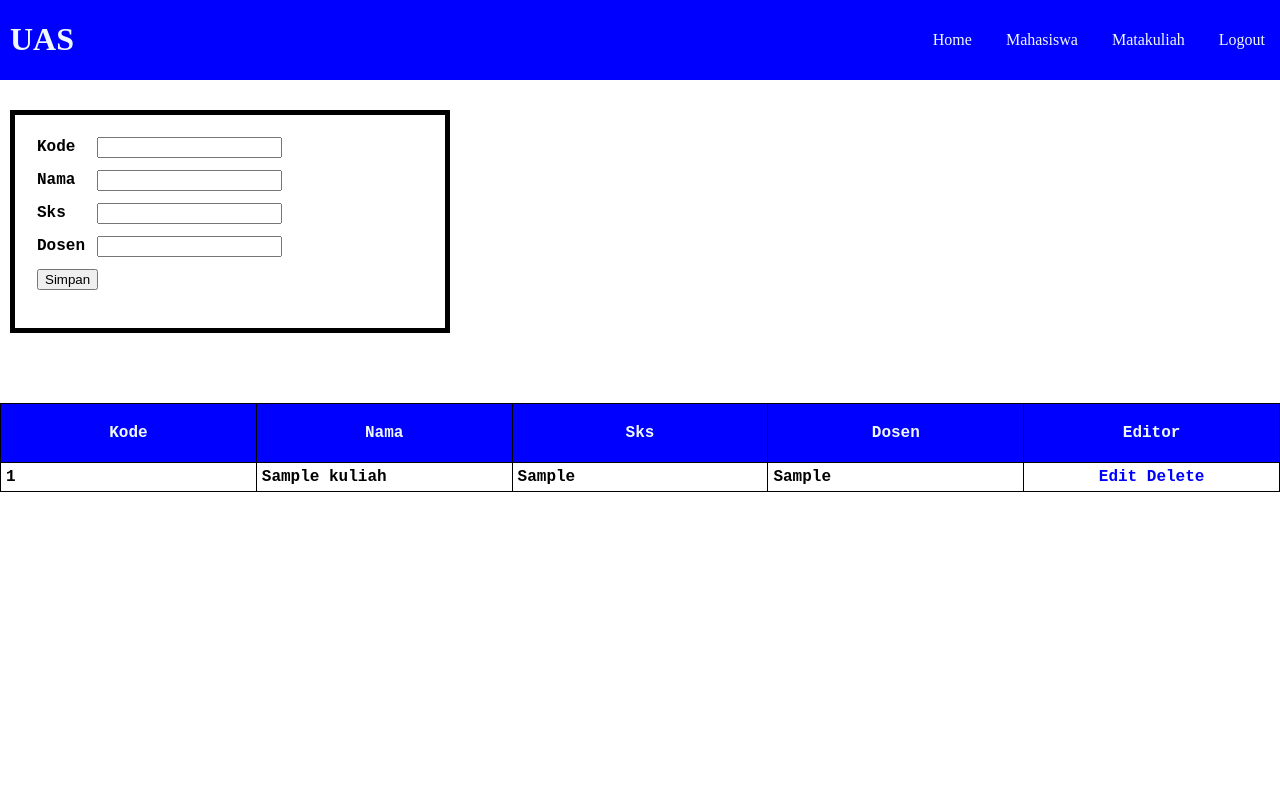
After one commit to Dhaboav/web-login, a PHP site: page /konten/matkul.php in a window 1280 px wide. The commit adds this page. Run offline with PHP 8.4, Linux system fonts and the light colour scheme; the visitor is signed in with stand-in values (Sample User, id 1); tables that the repository leaves empty or names only in its code hold one stand-in row (values such as "Sample post").

Commit message:
add matkul, mhs plus update index+readme

```diff
--- /dev/null
+++ b/login_page/konten/matkul.php
@@ -0,0 +1,201 @@
+<?php
+session_start();
+
+$link = mysqli_connect('localhost', 'root', '12345678', 'uas');
+if (isset($_GET['logout'])) {
+    session_unset();
+    session_destroy();
+    header('Location: ../login.php');
+    exit;
+}
+
+if (isset($_SESSION['userID'])) {
+    $userID = $_SESSION['userID'];
+} else {
+    header('Location: ../login.php');
+    exit;
+}
+
+if (isset($_POST['simpan'])) {
+    $id = $_POST['id-kelas'];
+    $kelas = $_POST['nama'];
+    $sks = $_POST['sks'];
+    $dosen = $_POST['dosen'];
+    mysqli_query($link, "INSERT INTO `mata_kuliah` (`id_matakuliah`, `nama_matakuliah`, `sks`, `dosen_pengampu`) VALUES ('$id', '$kelas', '$sks', '$dosen')");
+    echo "<meta http-equiv='refresh' content='0; url=matkul.php'>";
+
+} elseif (isset($_GET['hapus'])) {
+    $id = $_GET['id'];
+    mysqli_query($link, "DELETE FROM `mata_kuliah` WHERE id_matakuliah='$id'");
+    echo "<meta http-equiv='refresh' content='0; url=matkul.php'>";
+
+} elseif (isset($_POST['edit'])) {
+    $id = $_POST['id-kelas'];
+    $kelas = $_POST['nama'];
+    $sks = $_POST['sks'];
+    $dosen = $_POST['dosen'];
+    mysqli_query($link, "UPDATE `mata_kuliah` SET `nama_matakuliah`='$kelas', `sks`='$sks', `dosen_pengampu`='$dosen' WHERE `id_matakuliah`='$id'");
+    echo "<meta http-equiv='refresh' content='0; url=matkul.php'>";
+}
+?>
+
+<html>
+<head>
+    <title>Mata Kuliah</title>
+    <link rel="stylesheet" href="style.css">
+    <style>
+        .form_matakuliah {
+            margin-top: 30px;
+            margin-left: 10px;
+            border: 5px solid black;
+            width: 400px;
+            padding: 15px;
+        }
+
+        .data_matkul {
+            display: flex;
+            text-align: center;
+            padding-top: 20px;
+            padding-bottom: 20px;
+            margin-top: 50px;
+        }
+
+        .data_matkul table {
+            font-family: 'Courier New', Courier, monospace;
+            border-collapse: collapse;
+            width: 100%;
+            table-layout: fixed;
+        }
+
+        .data_matkul td,
+        .data_matkul th {
+            border: 1px solid black;
+        }
+
+        .data_matkul th {
+            padding: 20px;
+            background-color: blue;
+            color: aliceblue;
+        }
+
+        .data_matkul a {
+            text-decoration: none;
+            color: blue;
+        }
+
+        .data_matkul a:hover {
+            text-decoration: none;
+            color: red;
+        }
+
+        .centered_cell {
+            text-align: center;
+            vertical-align: middle;
+            padding: 0 10px;
+        }
+    </style>
+</head>
+<body>
+    <div class="header">
+        <h1>UAS</h1>
+        <div class="links">
+            <a href="index.php">Home</a>
+            <a href="mhs.php">Mahasiswa</a>
+            <a href="matkul.php">Matakuliah</a>
+            <a href="?logout=1">Logout</a>
+        </div>
+    </div>
+    <?php
+    if (isset($_GET['ubah'])) {
+        $id = $_GET['kode'];
+        $sql = "SELECT * FROM mata_kuliah WHERE id_matakuliah='$id'";
+        $data = mysqli_fetch_assoc(mysqli_query($link, $sql));
+        echo "
+    <div class='form_matakuliah'>
+        <form action='matkul.php' method='POST'>
+            <table>
+                <tr>
+                    <td>Kode</td>
+                    <td><input type='text' name='id-kelas' value='{$data['id_matakuliah']}'></td>
+                </tr>
+                <tr>
+                    <td>Nama</td>
+                    <td><input type='text' name='nama' value='{$data['nama_matakuliah']}'></td>
+                </tr>
+                <tr>
+                    <td>Sks</td>
+                    <td><input type='number' name='sks' value='{$data['sks']}'></td>
+                </tr>
+                <tr>
+                    <td>Dosen</td>
+                    <td><input type='text' name='dosen' value='{$data['dosen_pengampu']}'></td>
+                </tr>
+                <tr>
+                    <td colspan='2'><input type='submit' name='edit' value='Simpan'></td>
+                </tr>
+            </table>
+        </form>
+    </div>";
+    } else {
+    ?>
+    <div class="form_matakuliah">
+        <form action="matkul.php" method="POST">
+            <table>
+                <tr>
+                    <td>Kode</td>
+                    <td><input type="text" name='id-kelas'></td>
+                </tr>
+                <tr>
+                    <td>Nama</td>
+                    <td><input type="text" name='nama'></td>
+                </tr>
+                <tr>
+                    <td>Sks</td>
+                    <td><input type="number" name='sks'></td>
+                </tr>
+                <tr>
+                    <td>Dosen</td>
+                    <td><input type="text" name='dosen'></td>
+                </tr>
+                <tr>
+                    <td colspan='2'><input type='submit' name='simpan' value='Simpan'></td>
+                </tr>
+            </table>
+        </form>
+    </div>
+    <?php
+    }
+    ?>
+    <div class="data_matkul">
+        <table>
+            <tr>
+                <th>Kode</th>
+                <th>Nama</th>
+                <th>Sks</th>
+                <th>Dosen</th>
+                <th>Editor</th>
+            </tr>
+            <?php
+            $sql = "SELECT * FROM mata_kuliah";
+            $result = mysqli_query($link, $sql);
+
+            if ($result) {
+                while ($data = mysqli_fetch_assoc($result)) {
+                    echo "
+                    <tr>
+                        <td>{$data['id_matakuliah']}</td>
+                        <td>{$data['nama_matakuliah']}</td>
+                        <td>{$data['sks']}</td>
+                        <td>{$data['dosen_pengampu']}</td>
+                        <td class='centered_cell'>
+                            <a href='matkul.php?ubah&kode={$data['id_matakuliah']}'>Edit</a>
+                            <a href='matkul.php?hapus&id={$data['id_matakuliah']}'>Delete</a>
+                        </td>
+                    </tr>";
+                }
+            }
+            ?>
+        </table>
+    </div>
+</body>
+</html>
--- a/login_page/konten/style.css
+++ b/login_page/konten/style.css
@@ -13,6 +13,7 @@ body {
     color: aliceblue;
     margin-left: 10;
 }
+
 .links {
     text-align: center;
 }
@@ -24,9 +25,10 @@ body {
     color: aliceblue;
 }
 
-.links a:hover  {
+.links a:hover {
     color: orange;
 }
+
 .pesan {
     margin: 20;
 }
@@ -38,25 +40,16 @@ body {
     padding-top: 20;
     padding-bottom: 20;
 }
+
 .mahasiswa img {
     float: left;
     margin-right: 10px;
-  }
+    margin-top: -30px;
+}
 
-.mahasiswa tr, td {
+.mahasiswa tr,
+td {
     padding: 5px;
     font-family: 'Courier New', Courier, monospace;
     font-weight: bold;
 }
-.mahasiswa p {
-    padding: 5;
-    text-align: left;
-}
-
-.mahasiswa button {
-    margin-top: -7;
-    width: 150;
-    background-color: blue;
-    border-style: none;
-    color: whitesmoke;
-}
```
Also changed, not shown: login_page/konten/index.html (deleted, +0 -43 lines), login_page/konten/index.php (+20 -20 lines), login_page/konten/mhs.php (added, +203 -0 lines), README.md.
